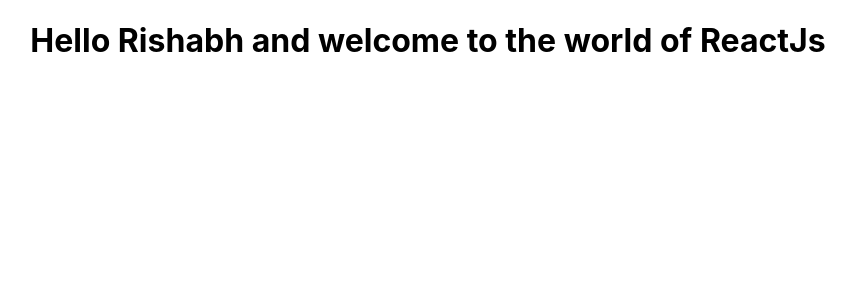
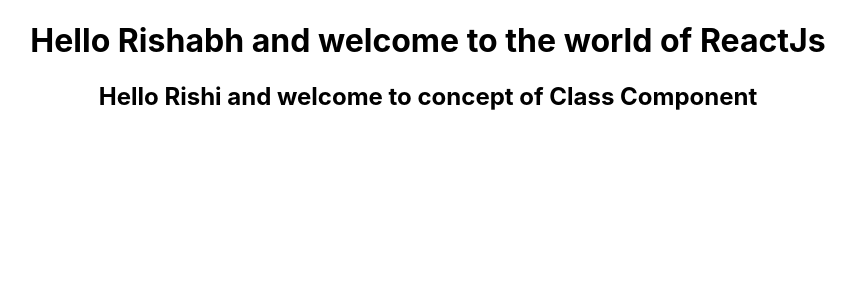
Before and after one commit to rishabhjaiswal155/React, a React (Create React App) app: page / in a window 1280 px wide. Shown: the top 300 px of the page, without its empty margins (212-1068 px from the left). Built offline with nearby package versions, Linux system fonts and the light colour scheme.

Commit message:
created first statefull class Component

```diff
--- a/src/App.js
+++ b/src/App.js
@@ -1,11 +1,12 @@
 import logo from './logo.svg';
 import './App.css';
 import {Rishabh} from './components/Rishabh';
-
+import Rishi from './components/Rishi';
 function App() {
   return (
     <div className="App">
       <Rishabh/>
+      <Rishi/>
       </div>
   );
 }
--- /dev/null
+++ b/src/components/Rishi.js
@@ -0,0 +1,7 @@
+import React,{Component} from "react";
+class Rishi extends Component{
+    render(){
+        return <h2>Hello Rishi and welcome to concept of Class Component</h2>
+    }
+}
+export default Rishi
```
